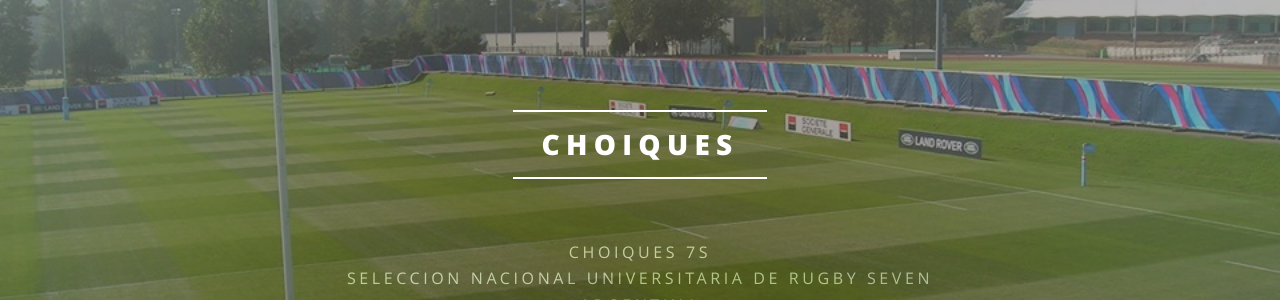
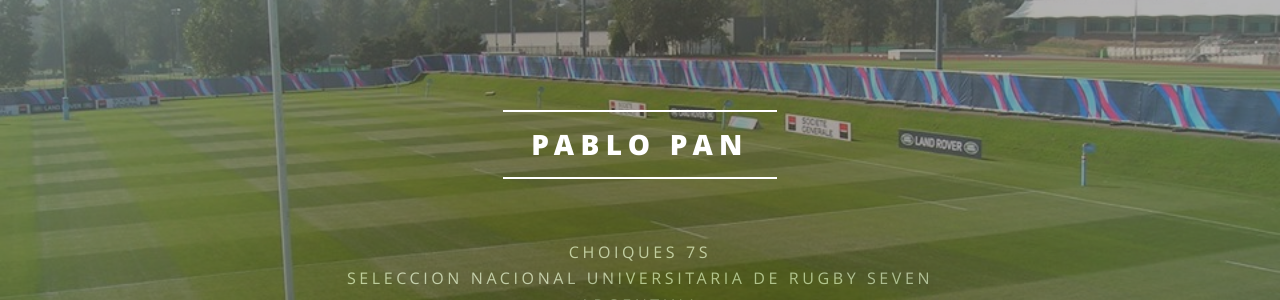
Before and after one commit to choiques/choiques.github.io, a Jekyll site: the page built from index.html, in a window 1280 px wide and 900 px high. Shown: the part 220-520 px from the top of the window. Built offline with Jekyll 4.4.1, drawn with Linux system fonts in a browser that asks for light colours.

Commit message:
to revert

```diff
--- a/_config.yml
+++ b/_config.yml
@@ -2,7 +2,7 @@
 #
 
 # Site settings
-title: Choiques
+title: Pablo pan
 description: |
   Choiques 7s
   Seleccion nacional universitaria de Rugby Seven
```
